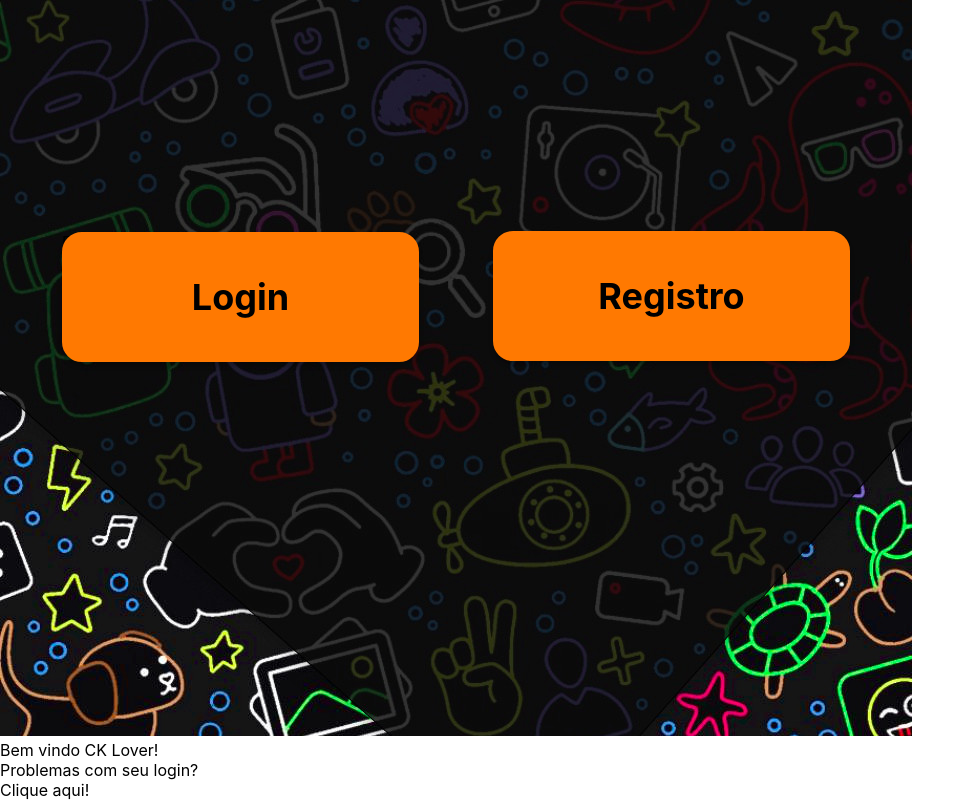
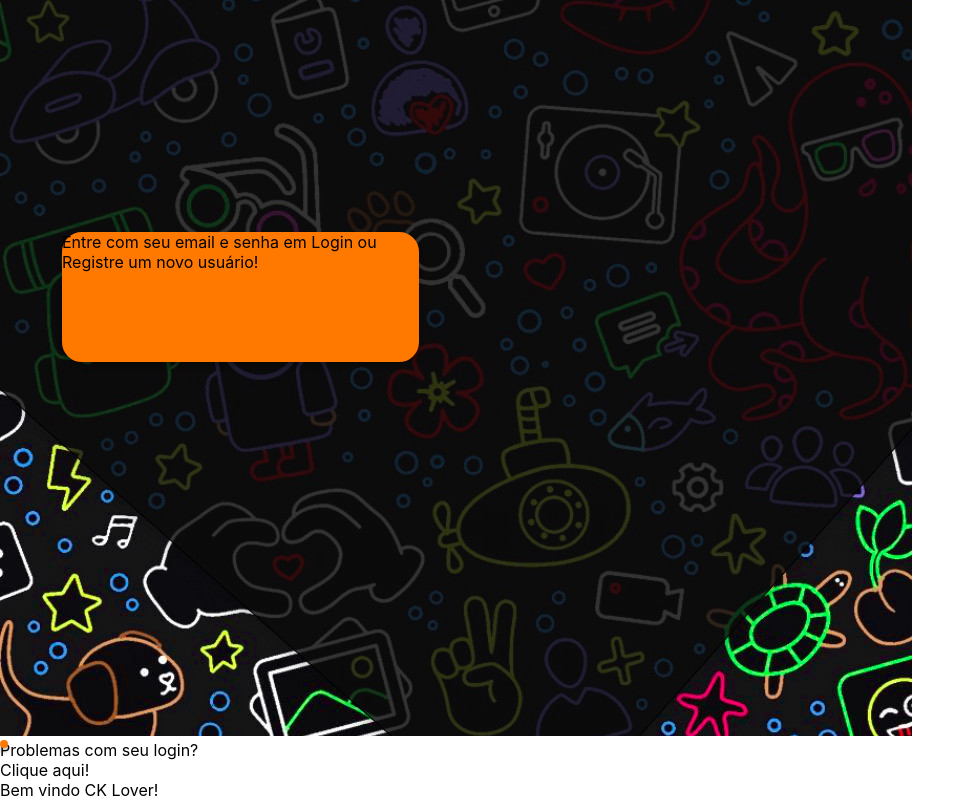
Before and after one commit to lz-tangerine/SAP004-burguer-queen, a React (Create React App) app: page / in a window 1280 px wide. Shown: the part 632-1432 px from the top of the page, without its empty margins (0-975 px from the left). Built offline with nearby package versions, Linux system fonts and the light colour scheme.

Commit message:
Atualizando componentes

```diff
--- a/src/App.js
+++ b/src/App.js
@@ -1,6 +1,5 @@
 import React from 'react';
 import Background from './components/Background/Background.js';
-import Button from './components/Button/Button.js';
 import Logo from './components/Logo/Logo.js';
 import './style.css';
 // import firebase from './firebase';
@@ -8,10 +7,10 @@ import './style.css';
 const App = () => {
   return (
     <main>
-      <Background />
+      <Background idPrimary="button" classNamePrimary="login" name="Login" />
       <div>
         <div>
-          <Logo />
+          <Logo className="medium" />
         </div>
         <section>
           <p className="welcome">Bem vindo CK Lover!</p>
@@ -20,17 +19,7 @@ const App = () => {
             <br />
             Registre um novo usuário!
           </p>
-          <p className="trouble">
-            Problemas com seu login?
-            <br />
-            Clique aqui!
-          </p>
         </section>
-
-        <div>
-          <Button name="Login" className="login" />
-          <Button name="Registro" className="registro" />
-        </div>
       </div>
     </main>
   );
--- a/src/components/Background/Background.js
+++ b/src/components/Background/Background.js
@@ -2,8 +2,37 @@ import React from 'react';
 import background from './background.jpg';
 import './style.css';
 
-const Background = () => (
-  <img id="screenBackground" src={background} alt={'fundo imagem'}></img>
+const Background = (props) => (
+  <main>
+    <img id="background" src={background} alt={'fundo imagem'}></img>
+    <div>
+      <button
+        id={props.idPrimary}
+        className={
+          props.classNamePrimary
+            ? props.classNamePrimary + ' buttons'
+            : 'buttons'
+        }
+      >
+        {props.namePrimary}
+        {props.onClickPrimary}
+      </button>
+      <button
+        id={props.idSecond}
+        className={
+          props.classNameSecond ? props.classNameSecond + ' buttons' : 'buttons'
+        }
+      >
+        {props.nameSecond}
+        {props.onClickSecond}
+      </button>
+      <p className="trouble">
+        Problemas com seu login?
+        <br />
+        Clique aqui!
+      </p>
+    </div>
+  </main>
 );
 
 export default Background;
--- a/src/components/Background/style.css
+++ b/src/components/Background/style.css
@@ -1,5 +1,43 @@
-#screenBackground {
+#background {
   position: relative;
   height: auto;
   width: auto;
 }
+
+.buttons {
+  background: #ff7901;
+  border: 4px solid #ff7901;
+  box-sizing: border-box;
+  box-shadow: 0px 4px 4px rgba(0, 0, 0, 0.25);
+  border-radius: 20px;
+  position: absolute;
+
+  font-family: -apple-system, BlinkMacSystemFont, 'Segoe UI', Roboto, Oxygen,
+    Ubuntu, Cantarell, 'Open Sans', 'Helvetica Neue', sans-serif;
+  font-style: normal;
+  font-weight: bold;
+  font-size: 36px;
+  line-height: 42px;
+  display: flex;
+  justify-content: center;
+  align-items: center;
+  text-align: center;
+
+  color: #000000;
+}
+
+.login {
+  position: absolute;
+  width: 357px;
+  height: 130px;
+  left: 62px;
+  top: 864px;
+}
+
+.registro {
+  position: absolute;
+  width: 357px;
+  height: 130px;
+  left: 493px;
+  top: 863px;
+}
--- a/src/components/Button/Button.js
+++ /dev/null
@@ -1,13 +0,0 @@
-import React from 'react';
-import './style.css';
-
-//o id puxa as informações gerais do css e o className puxa a partir do
-//className que vc definiu na hora de chamar o componente na pagina
-const Button = (props) => (
-  <button id="buttons" className={props.className}>
-    {props.name}
-    {props.onClick}
-  </button>
-);
-
-export default Button;
--- a/src/components/Button/style.css
+++ /dev/null
@@ -1,37 +0,0 @@
-#buttons {
-  background: #ff7901;
-  border: 4px solid #ff7901;
-  box-sizing: border-box;
-  box-shadow: 0px 4px 4px rgba(0, 0, 0, 0.25);
-  border-radius: 20px;
-  position: absolute;
-
-  font-family: -apple-system, BlinkMacSystemFont, 'Segoe UI', Roboto, Oxygen,
-    Ubuntu, Cantarell, 'Open Sans', 'Helvetica Neue', sans-serif;
-  font-style: normal;
-  font-weight: bold;
-  font-size: 36px;
-  line-height: 42px;
-  display: flex;
-  justify-content: center;
-  align-items: center;
-  text-align: center;
-
-  color: #000000;
-}
-
-.login {
-  position: absolute;
-  width: 357px;
-  height: 130px;
-  left: 62px;
-  top: 864px;
-}
-
-.registro {
-  position: absolute;
-  width: 357px;
-  height: 130px;
-  left: 493px;
-  top: 863px;
-}
--- a/src/components/Logo/Logo.js
+++ b/src/components/Logo/Logo.js
@@ -2,6 +2,12 @@ import React from 'react';
 import logo from './logo.png';
 import './style.css';
 
-const Logo = () => <img id="logotipo" src={logo} alt={'fundo imagem'}></img>;
+const Logo = (props) => (
+  <img
+    src={logo}
+    alt={'fundo imagem'}
+    className={props.className ? props.className + ' logotipo' : 'logotipo'}
+  ></img>
+);
 
 export default Logo;
--- a/src/components/Logo/style.css
+++ b/src/components/Logo/style.css
@@ -1,7 +1,12 @@
-#logotipo {
+.logotipo {
   position: absolute;
-  width: 303px;
-  height: 400px;
   left: 305px;
   top: 173px;
 }
+.small {
+  width: 200px;
+}
+
+.medium {
+  width: 303px;
+}
```
